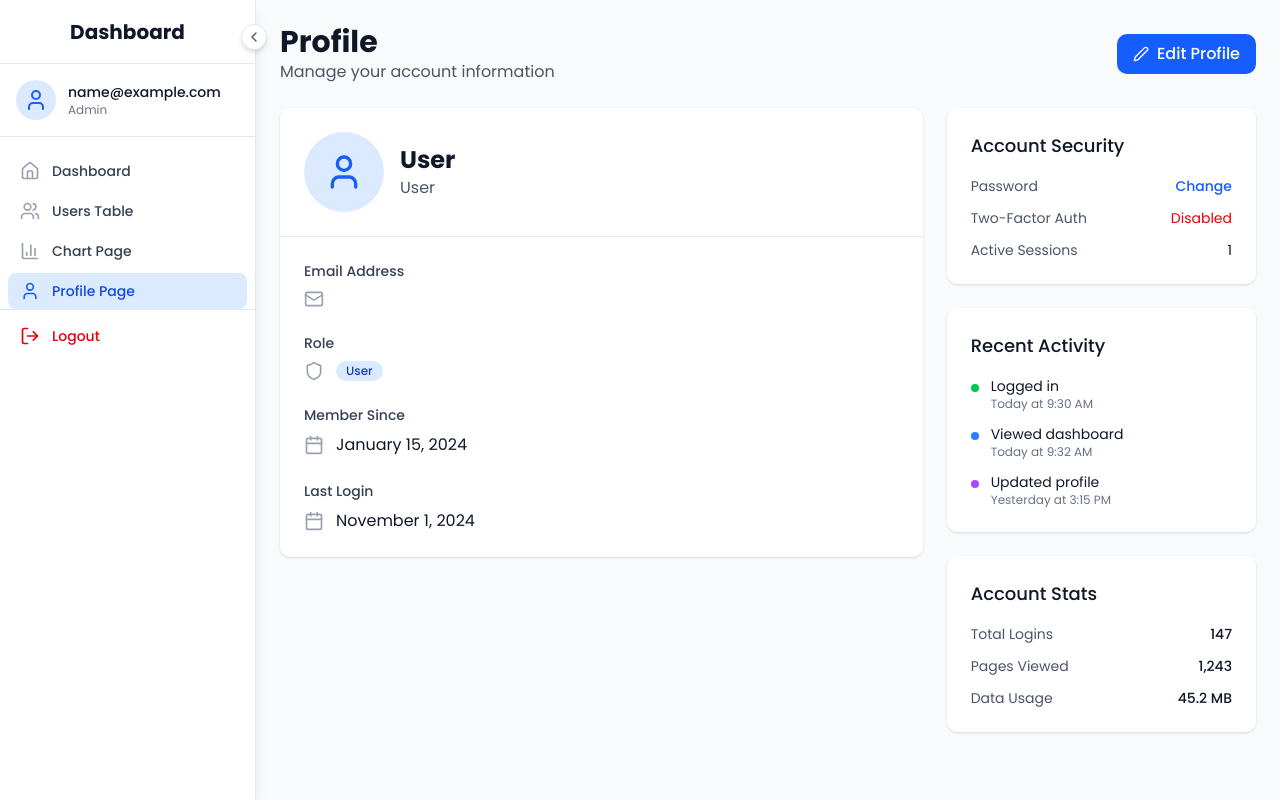
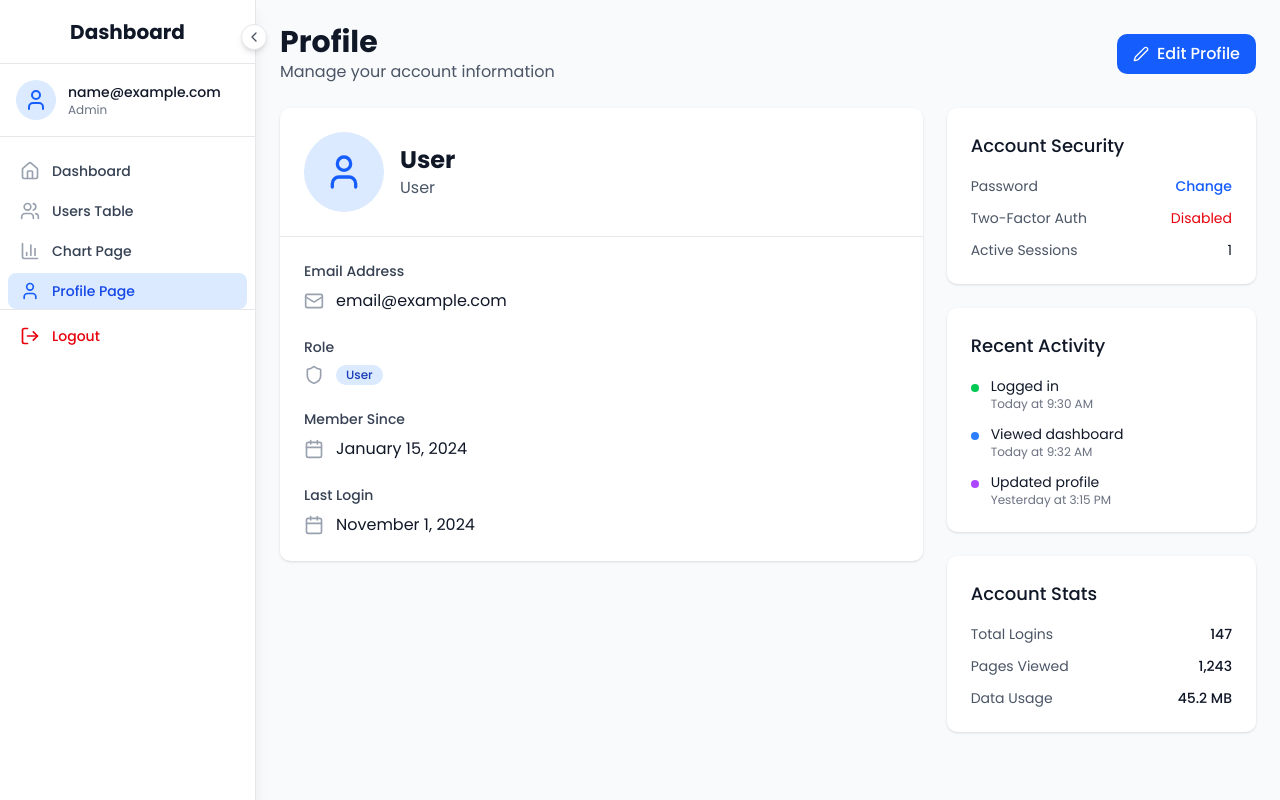
Before and after one commit to manishpun08/OLE-Task-FE, a Next.js app: page /dashboard/profile in a window 1280 px wide. Built offline with nearby package versions, Linux system fonts and the light colour scheme; no server answers; sample sign-in values are in the browser's storage; what @bprogress/next would draw is missing.

Commit message:
feat: implement custom loader and sidebar navigation items; refactor profile page data handling

```diff
--- a/src/app/dashboard/profile/page.tsx
+++ b/src/app/dashboard/profile/page.tsx
@@ -9,11 +9,11 @@ const ProfilePage = () => {
   const { user } = useAuth();
   const [isEditing, setIsEditing] = useState(false);
   const [profileData, setProfileData] = useState({
-    name: user?.email?.split("@")[0] || "User",
-    email: user?.email || "",
+    name: user?.role || "User",
+    email: user?.email || "email@example.com",
     role: user?.role || "user",
-    joinDate: "2024-01-15", // Mock date
-    lastLogin: "2024-11-01", // Mock date
+    joinDate: "2024-01-15",
+    lastLogin: "2024-11-01",
   });
 
   const [editData, setEditData] = useState({ ...profileData });
--- /dev/null
+++ b/src/components/CustomLoader.tsx
@@ -0,0 +1,12 @@
+const CustomLoader = () => {
+  return (
+    <div className="flex items-center justify-center min-h-screen">
+      <div className="text-center">
+        <div className="animate-spin rounded-full h-32 w-32 border-b-2 border-blue-600 mx-auto"></div>
+        <p className="mt-4 text-gray-600">Loading...</p>
+      </div>
+    </div>
+  );
+};
+
+export default CustomLoader;
--- a/src/components/dashboard/DashboardLayout.tsx
+++ b/src/components/dashboard/DashboardLayout.tsx
@@ -5,6 +5,7 @@ import { useRouter } from "next/navigation";
 import { useAuth } from "@/hooks/useAuth";
 import { PATH } from "@/core/constants/path";
 import Sidebar from "@/components/dashboard/Sidebar";
+import CustomLoader from "../CustomLoader";
 
 interface DashboardLayoutProps {
   children: React.ReactNode;
@@ -26,18 +27,11 @@ const DashboardLayout: React.FC<DashboardLayoutProps> = ({ children }) => {
   };
 
   if (isLoading) {
-    return (
-      <div className="flex items-center justify-center min-h-screen">
-        <div className="text-center">
-          <div className="animate-spin rounded-full h-32 w-32 border-b-2 border-blue-600 mx-auto"></div>
-          <p className="mt-4 text-gray-600">Loading...</p>
-        </div>
-      </div>
-    );
+    return <CustomLoader />;
   }
 
   if (!isAuthenticated) {
-    return null; // Will redirect in useEffect
+    return null;
   }
 
   return (
--- a/src/components/dashboard/Sidebar.tsx
+++ b/src/components/dashboard/Sidebar.tsx
@@ -4,51 +4,13 @@ import Link from "next/link";
 import { useRouter, usePathname } from "next/navigation";
 import { useAuth } from "@/hooks/useAuth";
 import { PATH } from "@/core/constants/path";
-import {
-  ChevronLeft,
-  ChevronRight,
-  Home,
-  Users,
-  BarChart3,
-  User,
-  LogOut,
-} from "lucide-react";
+import { navigationItems } from "./SidebarItems";
+import { ChevronLeft, ChevronRight, LogOut, User } from "lucide-react";
 
 interface SidebarProps {
   isCollapsed: boolean;
   onToggle: () => void;
 }
-
-interface NavigationItem {
-  name: string;
-  href: string;
-  icon: React.ElementType;
-  adminOnly?: boolean;
-}
-
-const navigationItems: NavigationItem[] = [
-  {
-    name: "Dashboard",
-    href: PATH.DASHBOARD_ROUTES.MAIN,
-    icon: Home,
-  },
-  {
-    name: "Users Table",
-    href: PATH.DASHBOARD_ROUTES.USERS,
-    icon: Users,
-    adminOnly: true,
-  },
-  {
-    name: "Chart Page",
-    href: PATH.DASHBOARD_ROUTES.CHARTS,
-    icon: BarChart3,
-  },
-  {
-    name: "Profile Page",
-    href: PATH.DASHBOARD_ROUTES.PROFILE,
-    icon: User,
-  },
-];
 
 const Sidebar: React.FC<SidebarProps> = ({ isCollapsed, onToggle }) => {
   const router = useRouter();
--- /dev/null
+++ b/src/components/dashboard/SidebarItems.tsx
@@ -0,0 +1,33 @@
+import { BarChart3, Home, User, Users } from "lucide-react";
+import { PATH } from "@/core/constants/path";
+
+interface NavigationItem {
+  name: string;
+  href: string;
+  icon: React.ElementType;
+  adminOnly?: boolean;
+}
+
+export const navigationItems: NavigationItem[] = [
+  {
+    name: "Dashboard",
+    href: PATH.DASHBOARD_ROUTES.MAIN,
+    icon: Home,
+  },
+  {
+    name: "Users Table",
+    href: PATH.DASHBOARD_ROUTES.USERS,
+    icon: Users,
+    adminOnly: true,
+  },
+  {
+    name: "Chart Page",
+    href: PATH.DASHBOARD_ROUTES.CHARTS,
+    icon: BarChart3,
+  },
+  {
+    name: "Profile Page",
+    href: PATH.DASHBOARD_ROUTES.PROFILE,
+    icon: User,
+  },
+];
```
